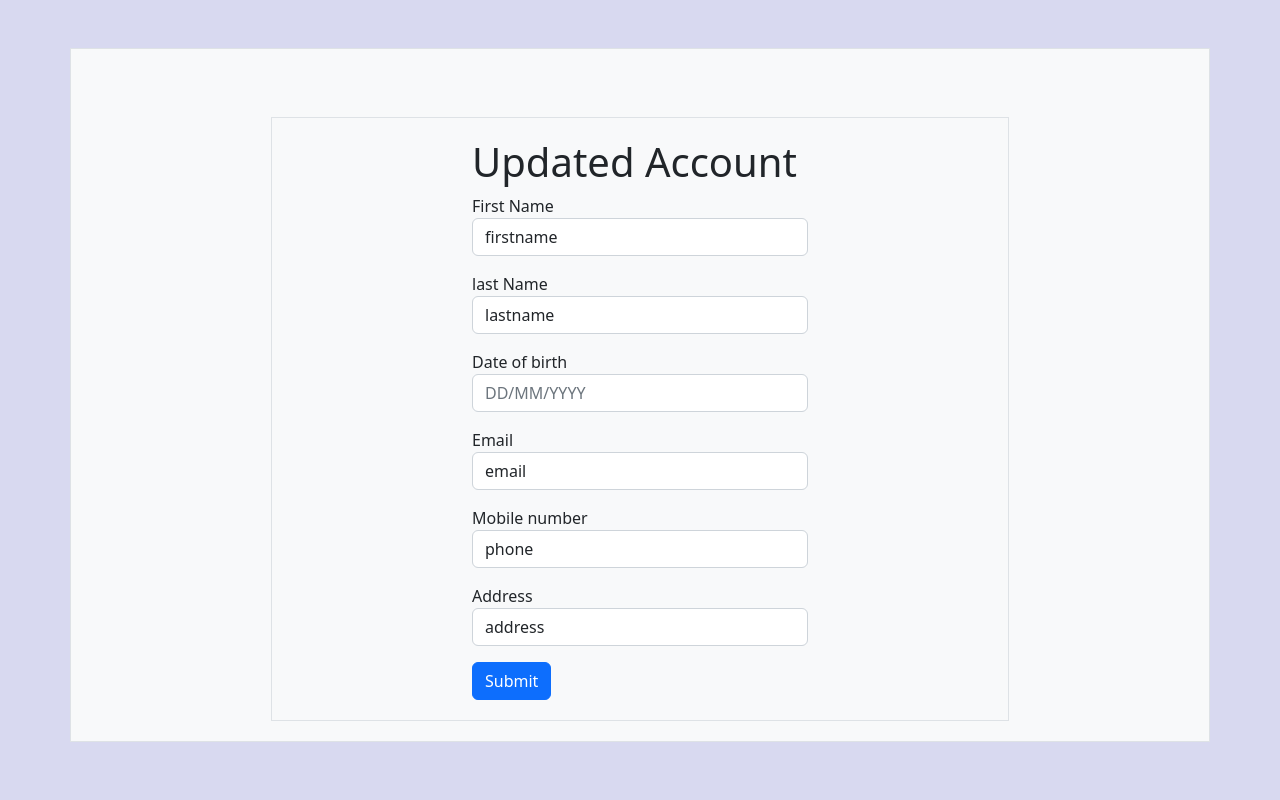
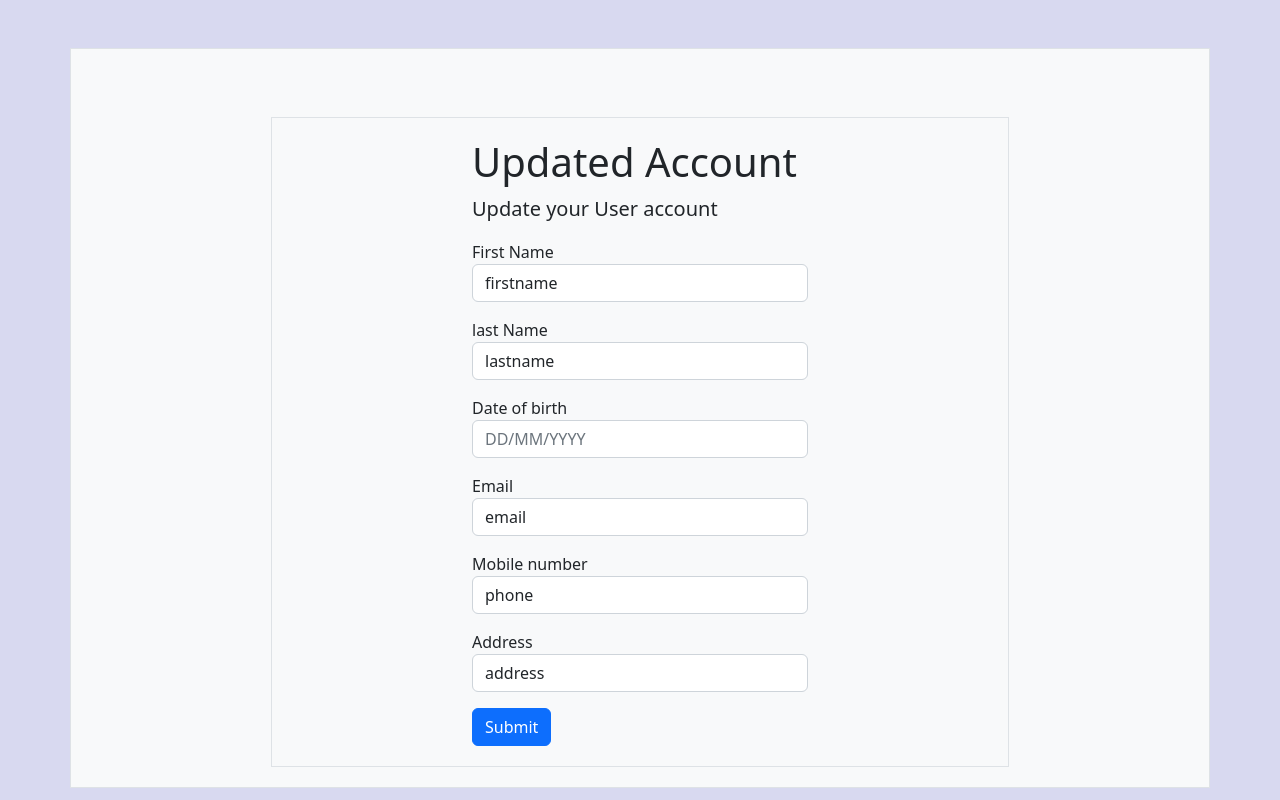
Before and after one commit to python-portfolio-team1/userAPI, a Django app: page /profile/ in a window 1280 px wide. Run offline with Django 4.2, Linux system fonts and the light colour scheme; some libraries are stand-ins or nearby versions.

Commit message:
Revert "tagline removed form profile.html"
This reverts commit 3157582ef562cea8816ff628d29d12c9ad86bd3f.

```diff
--- a/user_api/templates/user_api/profile.html
+++ b/user_api/templates/user_api/profile.html
@@ -29,6 +29,7 @@
 
     <div class="container border mt-5 bg-light">
         <h1>Updated Account</h1>
+        <p class="lead">Update your User account</p>
 
         <form action="" method="post">
 
```
